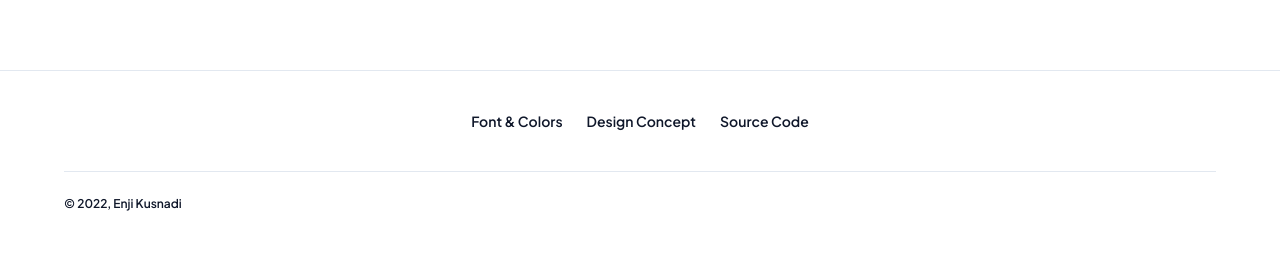
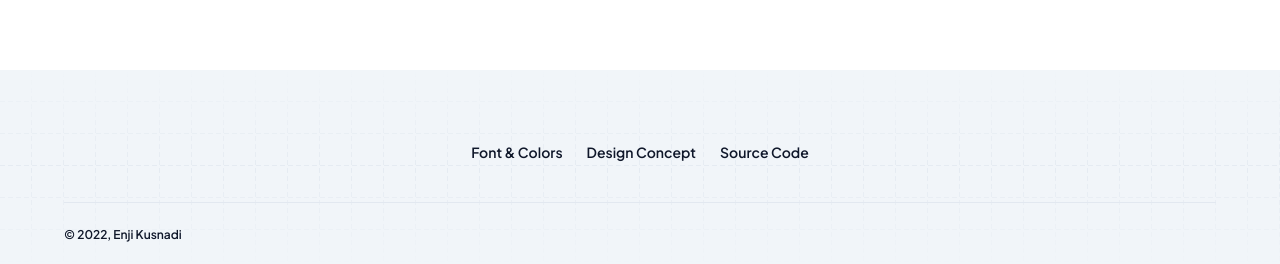
Before and after one commit to enjidev/enji.dev, a Next.js app: page / in a window 1280 px wide. Shown: the part 2054-2318 px from the top of the page. Before the commit the page ends 2290 px from the top, so only its background shows below. Built offline with nearby package versions, Linux system fonts and the light colour scheme; no server answers.

Commit message:
chore: add background-grid--fade-in modifier

```diff
--- a/src/components/shared/Footer/index.tsx
+++ b/src/components/shared/Footer/index.tsx
@@ -7,8 +7,8 @@ const Footer = () => {
   return (
     <footer
       className={clsx(
-        'border-t border-divider-light bg-white text-sm text-slate-900',
-        'dark:border-divider-dark dark:bg-slate-900 dark:text-slate-200'
+        'background-grid background-grid--fade-in border-divider-light pt-8 text-sm text-slate-900',
+        'dark:border-divider-dark dark:text-slate-200'
       )}
     >
       <div className={clsx('content-wrapper')}>
--- a/src/styles/globals.css
+++ b/src/styles/globals.css
@@ -57,6 +57,15 @@
       @apply dark:bg-grid-slate-50/[.025];
 
       mask-image: linear-gradient(transparent, black, transparent);
+    }
+
+    &--fade-in {
+      @apply bg-transparent bg-gradient-to-t from-slate-100 via-slate-100;
+      @apply dark:bg-transparent dark:from-[#0c1222] dark:via-[#0c1222];
+
+      &::before {
+        mask-image: linear-gradient(transparent, black, black);
+      }
     }
 
     &--fade-out {
```
